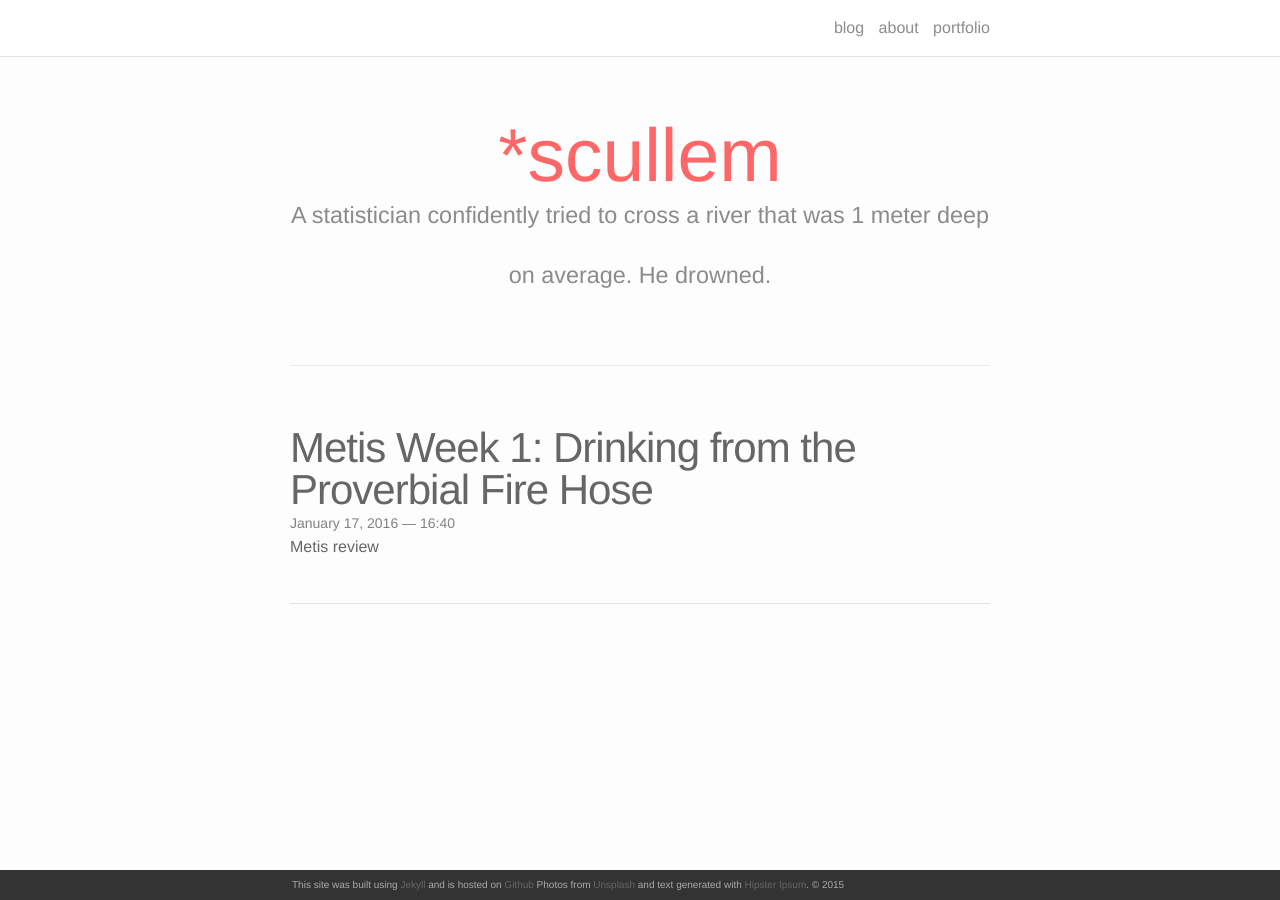
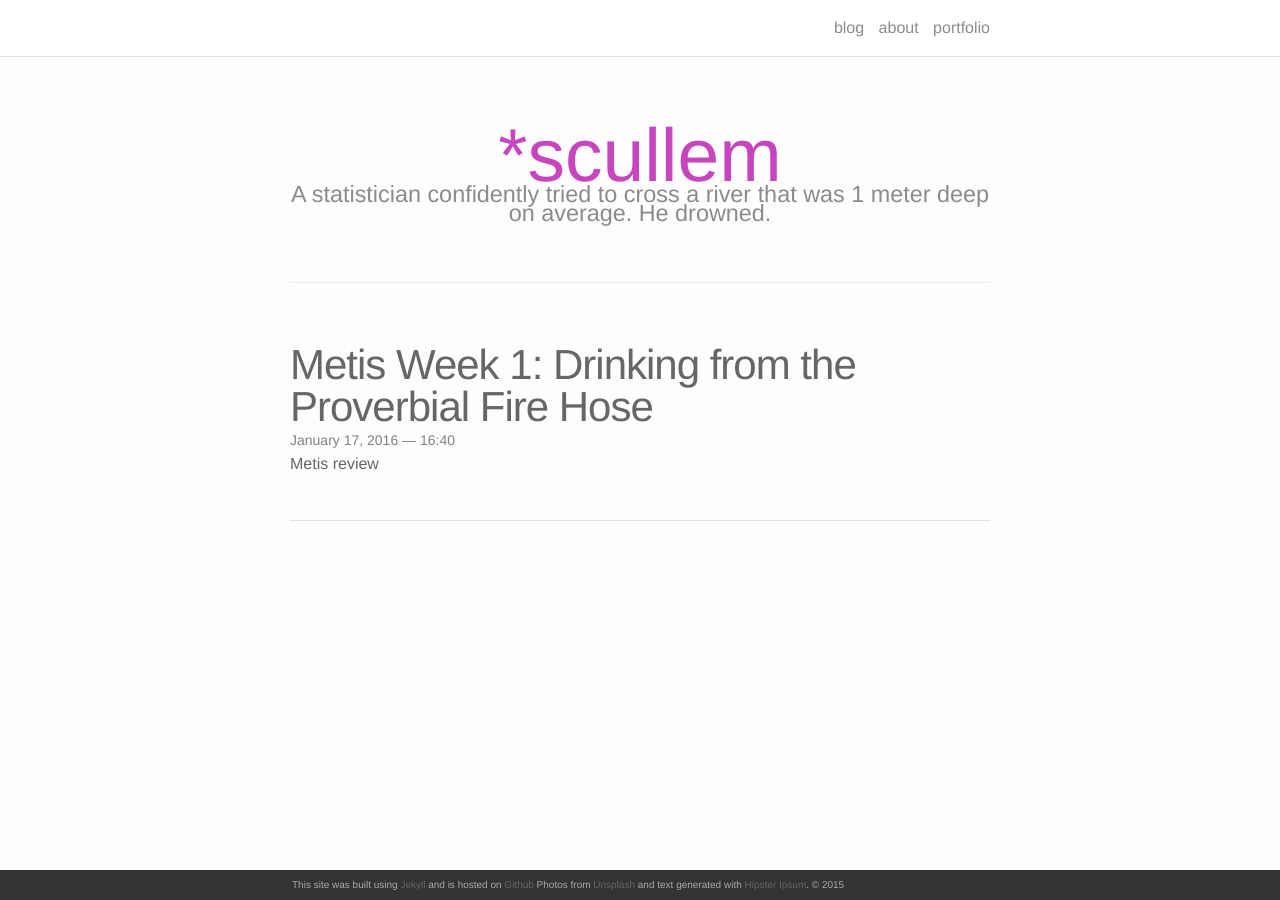
Before and after one commit to scullem/scullem.github.io, a Jekyll site: the page built from index.html, in a window 1280 px wide. Built offline with Jekyll 4.4.1, drawn with Linux system fonts in a browser that asks for light colours; nearby versions of some CDN libraries; the list of posts is cut into pages by our own code.

Commit message:
change line height on h3 and theme color to purple

```diff
--- a/_sass/_base.scss
+++ b/_sass/_base.scss
@@ -37,7 +37,7 @@ $grey-color-light: #ddd;  /* navigation bar border */
 $text-color:     #666;
 
 /* Set theme color *************************/
-$theme-color:   $red;
+$theme-color:   $purple;
 
 
 /************************************************************/
@@ -115,6 +115,11 @@ li {
  */
 h1, h2, h3, h4, h5, h6 {
     font-weight: 100;
+}
+
+h3 {
+    font-weight: 100;
+    line-height: 0.8em;
 }
 
 
```
